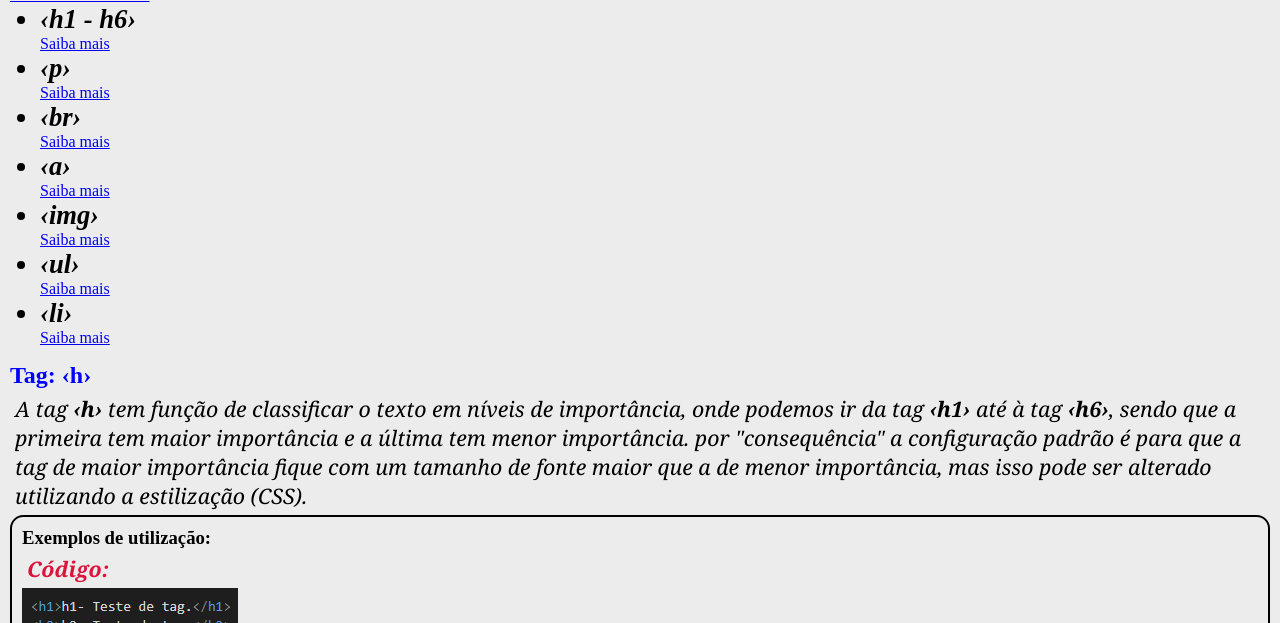
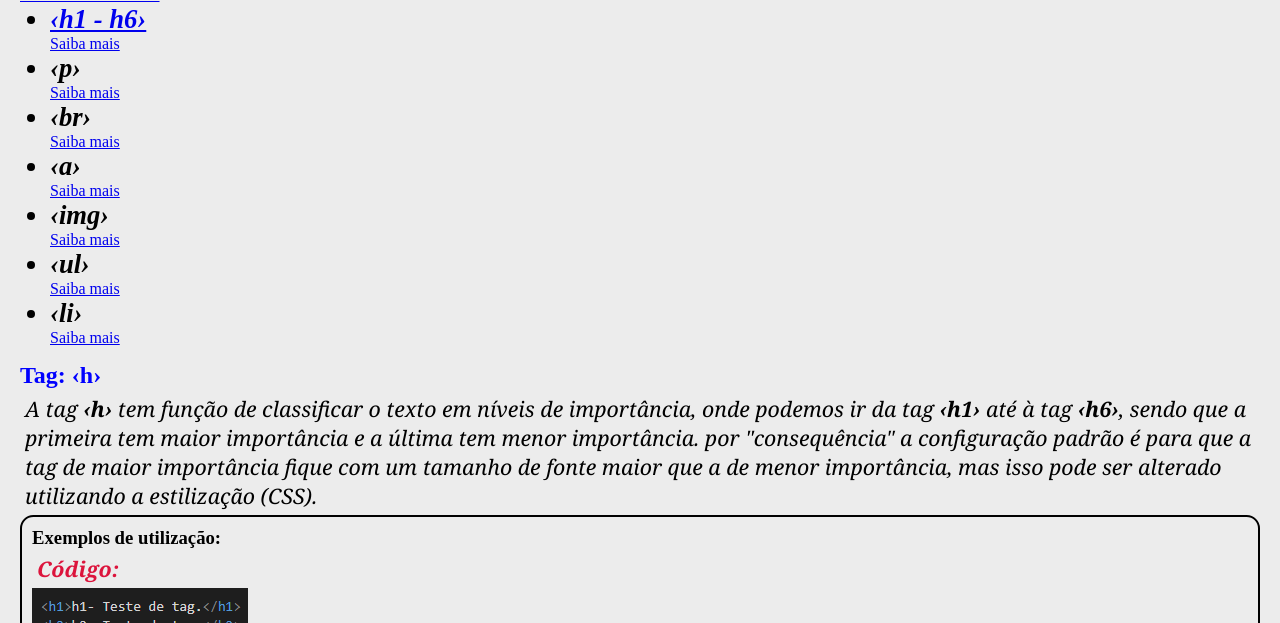
Before and after one commit to felipeozias/codigos_fundamentais, a plain HTML site: page index.html in a window 1280 px wide. Shown: the part 477-1100 px from the top of the page. Drawn offline with Linux system fonts and the light colour scheme.

Commit message:
chore: modify file index.html

```diff
--- a/css/index.css
+++ b/css/index.css
@@ -2,6 +2,8 @@
 
 body{
     padding: 10px;
+    margin-left: 10px;
+    margin-right: 10px;
 }
 *{
     background-color: rgb(236, 236, 236);
--- a/index.html
+++ b/index.html
@@ -2,7 +2,6 @@
 <html lang="pt-br">
 <head>
     <meta charset="UTF-8">
-    <meta http-equiv="X-UA-Compatible" content="IE=edge">
     <meta name="viewport" content="width=device-width, initial-scale=1.0">
     <link rel="stylesheet" href="css/index.css">
     <title>Tags básicas</title>
@@ -20,7 +19,7 @@
         <a target="_blank" href="https://dev.w3.org/html5/html-author/">Documento oficial 02</a>
 
         <ul>
-            <li><strong>&lsaquo;h1 - h6&rsaquo;</strong></li> <a target="_blank" href="https://dev.w3.org/html5/html-author/#the-h1,-h2,-h3,-h4,-h5,-and-h6-elements">Saiba mais</a>
+            <li><a href="#tag_h"><strong>&lsaquo;h1 - h6&rsaquo;</strong></a></li> <a target="_blank" href="https://dev.w3.org/html5/html-author/#the-h1,-h2,-h3,-h4,-h5,-and-h6-elements">Saiba mais</a>
             <li><strong>&lsaquo;p&rsaquo;</strong></li> <a target="_blank" href="https://dev.w3.org/html5/html-author/#the-p-element">Saiba mais</a>
             <li><strong>&lsaquo;br&rsaquo;</strong></li> <a target="_blank" href="https://dev.w3.org/html5/html-author/#the-br-element">Saiba mais</a>
             <li><strong>&lsaquo;a&rsaquo;</strong></li> <a target="_blank" href="https://dev.w3.org/html5/html-author/#the-a-element">Saiba mais</a>
@@ -33,7 +32,7 @@
 
         <p>A tag <strong>&lsaquo;h&rsaquo;</strong> tem função de classificar o texto em níveis de importância, onde podemos ir da tag <strong>&lsaquo;h1&rsaquo;</strong> até à tag <strong>&lsaquo;h6&rsaquo;</strong>, sendo que a primeira tem maior importância e a última tem menor importância. por "consequência" a configuração padrão é para que a tag de maior importância fique com um tamanho de fonte maior que a de menor importância, mas isso pode ser alterado utilizando a estilização (CSS).</p>
 
-        <div class="utilizacao">
+        <div class="utilizacao" id="tag_h">
             <h3>Exemplos de utilização:</h3>
             <p style="color:crimson;"><strong>Código:</strong></p>
             <img src="imagens/exemplo_de_h1_h6.png" alt="Exemplo">
```
